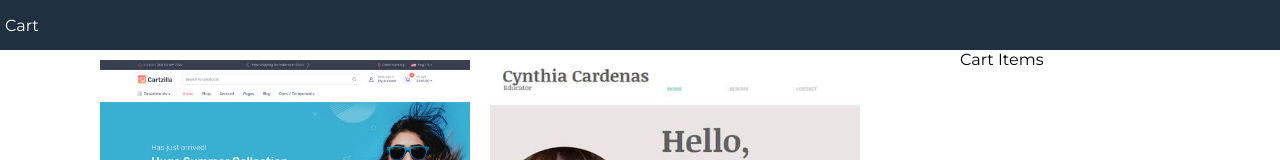
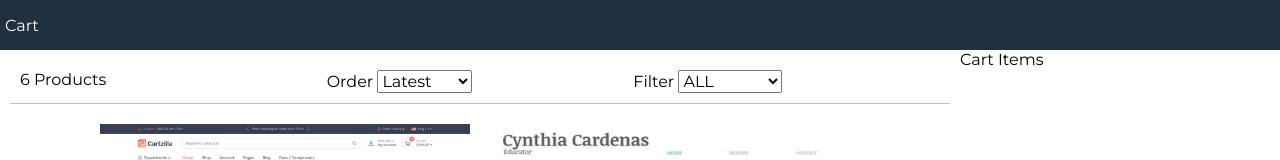
Before and after one commit to Bechir-Chourabi/react-cart, a React (Create React App) app: page / in a window 1280 px wide. Shown: the top 160 px of the page. Built offline with nearby package versions, Linux system fonts and the light colour scheme.

Commit message:
filter-component

```diff
--- a/src/App.js
+++ b/src/App.js
@@ -2,16 +2,45 @@
 import React from 'react';
 import data from "./data.json";
 import Products from "./components/products";
+import Filter from "./components/filter";
 
 class App extends React.Component {
  constructor(){
    super();
    this.state = {
      products: data.products,
-     size:"",
+     type:"",
      sort:"",
    };
  }
+ sortProducts = (event) =>{
+   //imp
+   const sort= event.target.value;
+   console.log(event.target.value);
+   this.setState(state =>({
+     sort: sort,
+     products: this.state.products.slice().sort((a,b) =>(
+       sort ==="lowest"?
+       ((a.price > b.price)? 1:-1):
+       sort ==="highest"?
+       ((a.price < b.price)? 1:-1):
+       ((a._id < b._id)? 1:-1)
+     ),)
+   }));
+ }
+ filterProducts = (event) =>{
+   //imp
+   console.log(event.target.value);
+   if(event.target.value === ""){
+     this.setState({type: event.target.value, products:data.products})
+   } else{
+    this.setState({
+      type: event.target.value,
+      products: data.products.filter(product => product.type.indexOf(event.target.value) >=0),
+    })
+   }
+
+ };
   render() {
   return (
     <div className="grid-container">
@@ -21,6 +50,12 @@
     <main>
       <div className="content">
         <div className="main">
+          <Filter count={this.state.products.length}
+          type={this.state.type}
+          sort={this.state.sort}
+          filterProducts={this.filterProducts}
+          sortProducts={this.sortProducts}
+          ></Filter>
      <Products products={this.state.products}></Products>
         </div>
         <div className="sidebar">
--- /dev/null
+++ b/src/components/filter.js
@@ -0,0 +1,30 @@
+import React, { Component } from 'react'
+
+export default class Filter extends Component {
+    render() {
+        return (
+            <div className="filter">
+                <div className="filter-result">
+                    {this.props.count} Products
+                </div>
+                <div className="filter-sort">
+                    Order {" "}
+                    <select value={this.props.sort} onChange={this.props.sortProducts}>
+                        <option>Latest</option>
+                        <option value="lowest">Lowest</option>
+                        <option value="heighest">Heighest</option>
+                    </select>
+                </div>
+                <div className="filter-size">
+                    Filter {" "}
+                <select value={this.props.type} onChange={this.props.filterProducts}>
+                    <option value="">ALL</option>
+                    <option value="FREE">FREE</option>
+                    <option value="PREMIUM">PREMIUM</option>
+                    </select>
+                    </div>
+            </div>
+        )
+
+    }
+}
--- a/src/data.json
+++ b/src/data.json
@@ -6,7 +6,7 @@
     "image":"/images/temp1.jpg",
     "description":"template-e-comerce",
     "price": 10 ,
-    "type":["free","notfree"]
+    "type":["FREE","PREMIUM"]
 },
 {
     "_id":"temp2",
@@ -14,7 +14,7 @@
     "image":"/images/temp2.jpg",
     "description":"templateportfolio",
     "price": 5 ,
-    "type":["free","notfree"]
+    "type":["FREE","PREMIUM"]
 },
 {
     "_id":"temp3",
@@ -22,7 +22,7 @@
     "image":"/images/temp3.jpg",
     "description":"template-web",
     "price": 15 ,
-    "type":["free","notfree"]
+    "type":["FREE","PREMIUM"]
 },
 {
     "_id":"temp4",
@@ -30,7 +30,7 @@
     "image":"/images/temp4.jpg",
     "description":"template-e-comerce-premium",
     "price": 20 ,
-    "type":["free","notfree"]
+    "type":["FREE","PREMIUM"]
 },
 {
     "_id":"temp5",
@@ -38,7 +38,7 @@
     "image":"/images/temp5.jpg",
     "description":"template-photograph",
     "price": 30 ,
-    "type":["free","notfree"]
+    "type":["FREE"]
 },
 {
     "_id":"temp6",
@@ -46,7 +46,7 @@
     "image":"/images/temp6.jpg",
     "description":"template-art",
     "price": 50 ,
-    "type":["free","notfree"]
+    "type":["PREMIUM"]
 }
 ]
 }
--- a/src/index.css
+++ b/src/index.css
@@ -108,3 +108,15 @@
 .button.primary{
   background-color: #f0c040;
 }
+/* filter */
+.filter{
+  display: flex;
+  justify-content: space-between;
+  padding: 1rem;
+  margin: 1rem;
+  border-bottom: .1rem #c0c0c0 solid;
+}
+.filter div{
+  flex: 1;
+
+}
```
